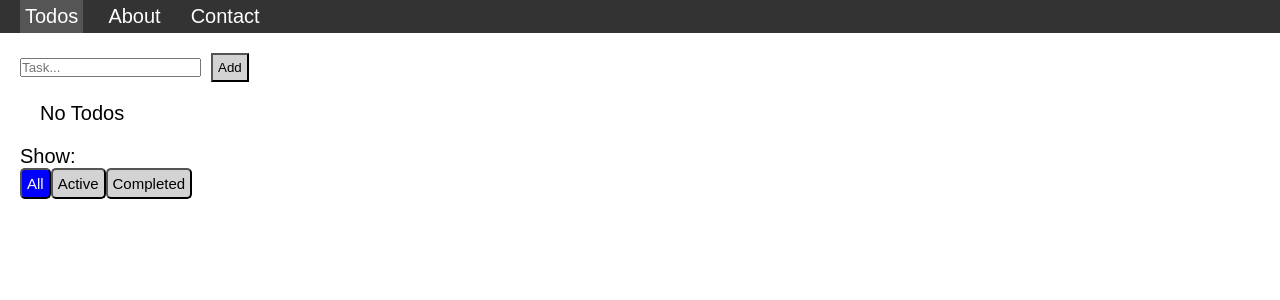
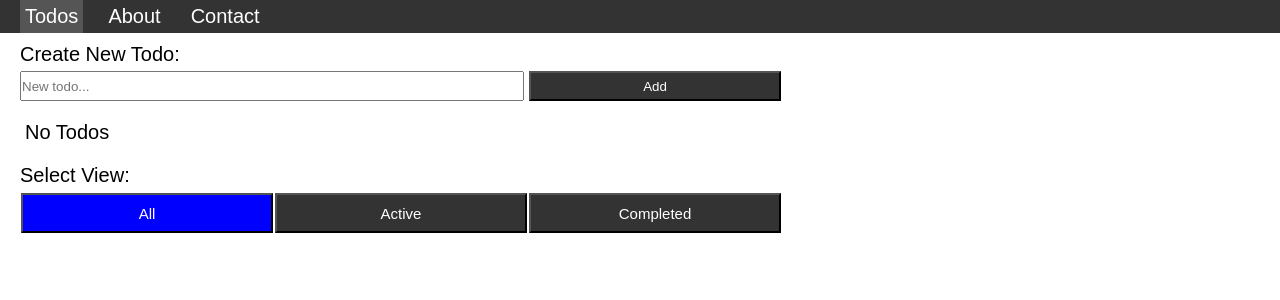
Before and after one commit to trmeade/to-do-react-app, a React (Vite) app: page / in a window 1280 px wide. Shown: the top 300 px of the page. Built offline with nearby package versions, Linux system fonts and the light colour scheme.

Commit message:
Done messing with CSS!

```diff
--- a/src/AboutForm.jsx
+++ b/src/AboutForm.jsx
@@ -2,6 +2,15 @@
 export function AboutForm() {
 
   return (
-    <h1>About Form</h1>
+    <>
+    <div className="about-page">
+      <p className="about-header">
+        To-do List React Demo Application
+      </p>
+      <p className="about-content">
+      This project is a basic demonstration of the React JavaScript Framework. It provides a simplistic "To-do" list functionality, with the ability to add to-do items, mark them as completed, and delete them. The application has a static navigation bar at the top with three different view selections
+      </p>
+    </div>
+    </>
   )
 }
--- a/src/ContactForm.jsx
+++ b/src/ContactForm.jsx
@@ -3,8 +3,9 @@ export function ContactForm() {
 
   return (
     <>
-      <h1 id="contact">Contact</h1>
+      <div id="contact-submission-form">
         <form action="https://formspree.io/f/xldeeoyq" method="POST" onSubmit={onSubmit}>
+          <div id="contact-form-header">Contact Submission Form:</div>
           <div className="form-row">
             <input className="form-input"
               required
@@ -43,7 +44,7 @@ export function ContactForm() {
             ></textarea>
           </div>
           <div className="form-row">
-          <input className="btn" type="submit" value="Submit"/>
+            <input className="submit-btn" type="submit" value="Submit"/>
           </div>
         </form>
         <dialog className="modal" id="result-dialog">
@@ -54,6 +55,7 @@ export function ContactForm() {
           <p id="modal-message"></p>
         </div>
       </dialog>
+    </div>
     </>
   )
 
--- a/src/NewTodoForm.jsx
+++ b/src/NewTodoForm.jsx
@@ -16,16 +16,17 @@ export function NewTodoForm({ onSubmit }) {
   }
 
   return (
-    <form onSubmit= { handleSubmit } className="new-item-form">
-        <div className="form-row">
-        <input
-          value={newItem}
-          onChange={e => setNewwItem(e.target.value)}
-          type="text"
-          placeholder="Task..."
-        />
-        <button className="add-todo-btn">Add</button>
-      </div>
+    <form id="new-todo-form" onSubmit= { handleSubmit }>
+        <span>
+          <div id="new-to-do-header">Create New Todo:</div>
+          <input id="new-todo-input"
+            value={newItem}
+            onChange={e => setNewwItem(e.target.value)}
+            type="text"
+            placeholder="New todo..."
+          />
+          <button className="new-todo-btn">Add</button>
+      </span>
     </form>
   )
 }
--- a/src/TodoItem.jsx
+++ b/src/TodoItem.jsx
@@ -2,20 +2,22 @@ import { Trash } from 'react-bootstrap-icons';
 import PropTypes from "prop-types";
 
 export function TodoItem({ completed, id, todoName, toggleTodo, deleteTodo}) {
+
   return (
     <>
-      <div>
+      <div className="todo-item-row">
         <input
           type="checkbox"
           checked={completed}
-          onChange={e => toggleTodo(id, e.target.checked)}
-        />
-        <span>
-        {todoName}
+          onChange={e => toggleTodo(id, e.target.checked)}>
+
+        </input>
+        <span className="todo-name">
+          {todoName}
         </span>
-        <button onClick={() => deleteTodo(id, true)} className="delete-btn">
-        <Trash size={15} color={"red"} />
-        </button>
+        <span className="delete-button" onClick={() => deleteTodo(id, true)}>
+          <Trash id="trash-icon" size={15} color={"red"} />
+        </span>
       </div>
     </>
   )
--- a/src/TodoList.jsx
+++ b/src/TodoList.jsx
@@ -36,9 +36,7 @@ export function TodoList({ todos, setTodos, viewStatus, setViewStatus })
 
   return (
     <>
-      <div>
-        <NewTodoForm onSubmit={addTodo} />
-      </div>
+      <NewTodoForm onSubmit={addTodo} />
       <ul className="to-do-list">
         {todos.length === 0 && "No Todos"}
         {todos.map(todo => {
@@ -57,8 +55,6 @@ export function TodoList({ todos, setTodos, viewStatus, setViewStatus })
               />
             )
           }
-
-          //console.log(`Not showing todo: ${JSON.stringify(todo, null, 4)}`);
         })}
       </ul>
       <TodoViewStatusBar
--- a/src/TodoViewStatusBar.jsx
+++ b/src/TodoViewStatusBar.jsx
@@ -9,7 +9,7 @@ export function TodoViewStatusBar({
   return (
     <>
       <div className="todo-view-status-bar">
-        <p>Show:</p>
+        <p id="view-state-header">Select View:</p>
           <div id="view-state-buttons">
             <button
               className={`view-type-btn ${viewStatus === "All" ? "view-type-btn-active" : ""}`}
--- a/src/styles.css
+++ b/src/styles.css
@@ -13,6 +13,10 @@ html {
   /* text-align: center; */
   justify-content: center;
   padding-left: 1rem;
+}
+
+#new-todo-form-section {
+  justify-items: center;
 }
 
 .nav {
@@ -50,60 +54,115 @@ html {
   background-color: #777;
 }
 
-.new-item-form {
-  margin-top: 1rem;
+#todo-list-section {
+  justify-items: center;
+}
+
+#new-todo-form {
+  margin-top: .5rem;
+
+}
+
+#new-to-do-header {
+  font-size: 1rem;
+}
+
+#new-todo-input {
+  margin-top: .25rem;
+  height: 1.5rem;
+  width: 40%;
+}
+
+.new-todo-btn {
+  background-color: #333;
+  color: white;
+  margin-left: .25rem;
+  width: 20%;
+  height: 1.5rem;
+}
+
+.about-page {
+  justify-items: center;
+}
+
+.about-header {
+  font-size: 1rem;
+  font-weight: bold;
+  padding-bottom: 1rem;
 }
 
 .to-do-list {
   margin-top: 1rem;
   padding: 0;
-  margin-left: 1rem;
+  margin-left: 0.25rem;
   display: flex;
   flex-direction: column;
   gap: 0.3rem;
-  width: 50%;
+  width: 100%;
 }
 
-.to-do-list-item {
-  display: flex;
-  gap: 0.25rem;
-  cursor: pointer;
-  align-items: center;
+.todo-item-row {
+  background-color: rgb(230, 232, 233);
+  width: 60%
+}
+
+.todo-name {
+  margin-left: .25rem;
+  font-size: .90rem;
+}
+
+.delete-button {
+  float: right ;
+  margin-right: .5rem;
 }
 
 .todo-view-status-bar {
   padding-top: 1rem;
 }
 
-.add-todo-btn {
-  background-color: lightgray;
-  margin-left: .5rem;
-  padding: .25rem;
+#view-state-header {
+  font-size: 1rem;
+  padding-bottom: .25rem;
 }
 
 .view-type-btn {
-  background-color: lightgray;
-  color: black;
+  background-color: #333;
+  color: white;
   font-size: .75rem;
-  padding: .25rem;
-  border-radius: 5px;
+  padding: .3rem;
+  margin: .05rem;
+  border-radius: 0px;
+  height: 2rem;
+  width: 20%;
 }
 
 .view-type-btn-active {
   background-color: blue;
   color: white;
 }
-.delete-btn {
-  margin-left: 1rem;
-}
 
 .status-bar-row {
   margin: 1rem;
 }
 
+#contact-form-header {
+  font-size: 1rem;
+  font-weight: bold;
+  margin: .5rem;
+}
+
 .form-input {
-  margin: .25rem;
-  width: 50%;
+  width: 75%;
+  font-size: .80rem;
+  margin: .5rem;
+}
+
+.submit-btn {
+  background-color: #333;
+  color: white;
+  margin-left: .50rem;
+  width: 20%;
+  height: 1.5rem;
 }
 
 .modal {
```
Lines whose indentation alone changed are shown as unchanged.
